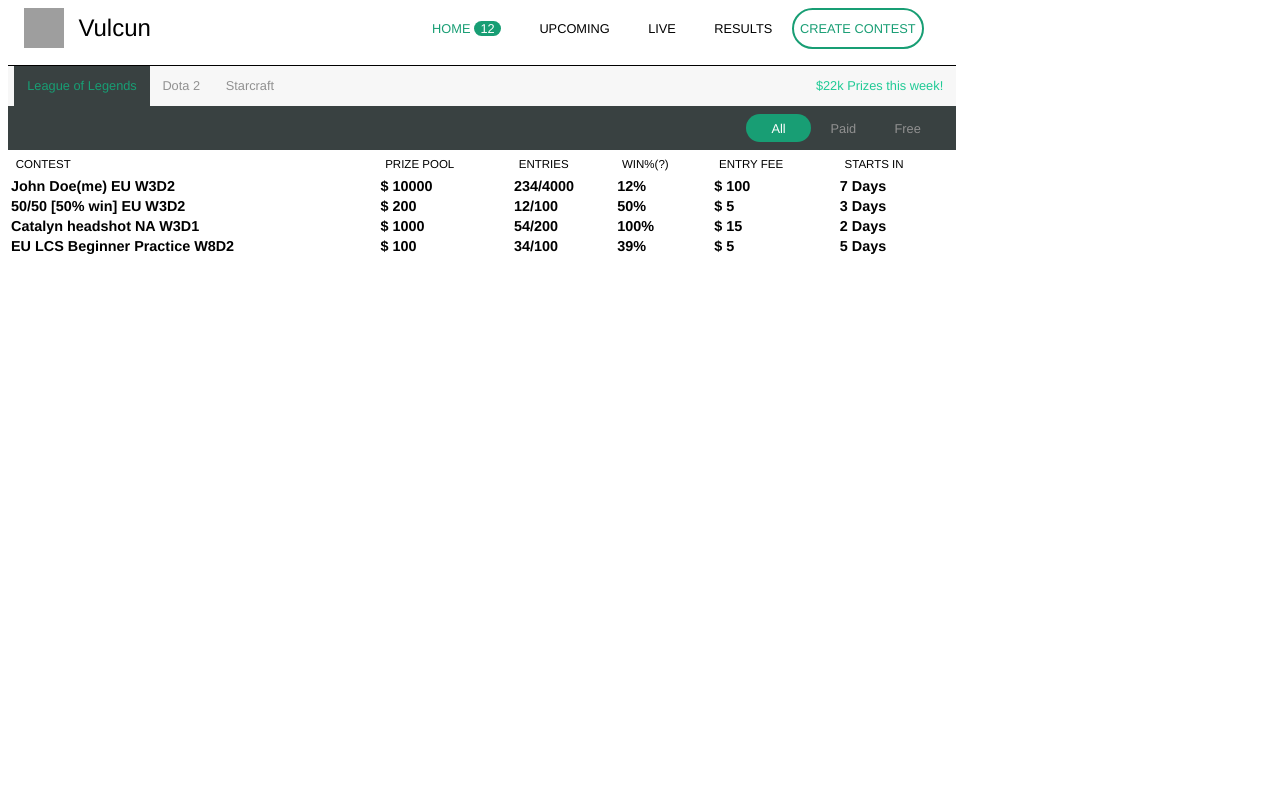
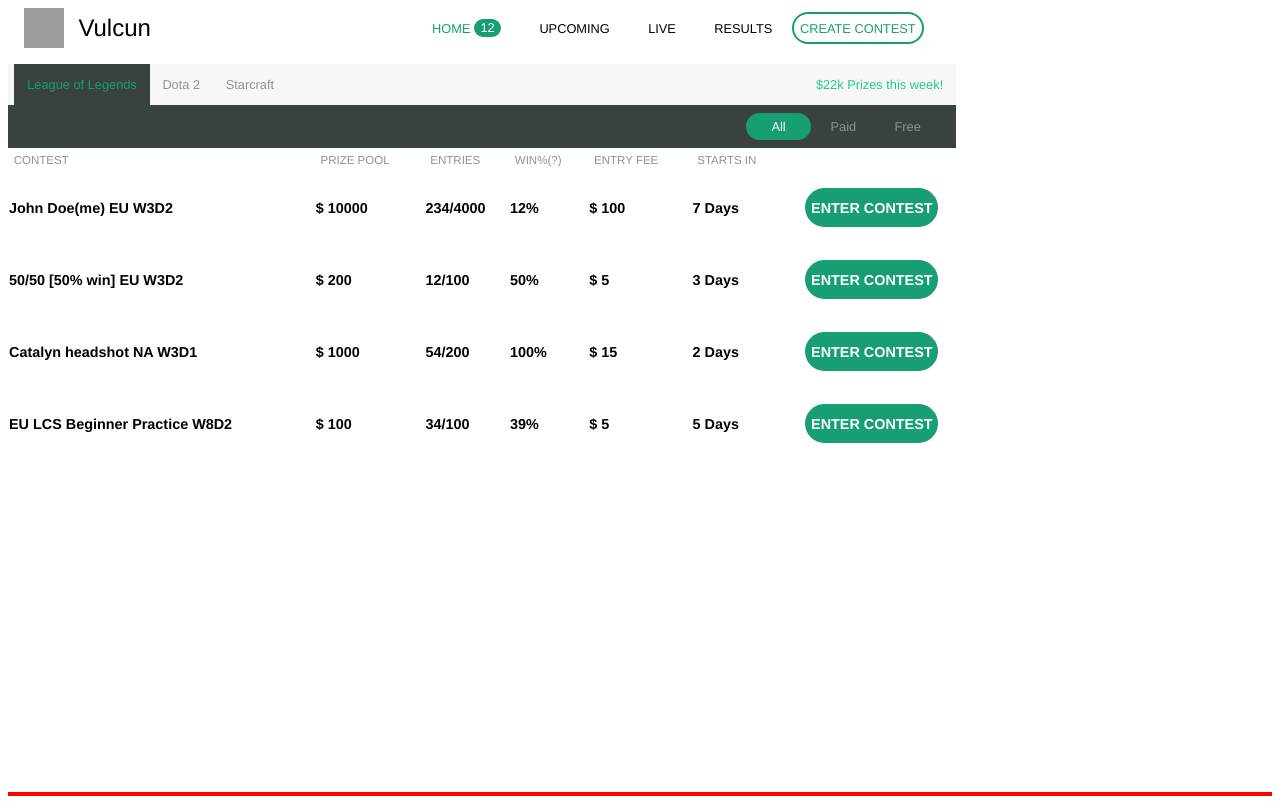
Before and after one commit to arnoyim/fantasy, a plain HTML site: page index.html in a window 1280 px wide. Drawn offline with nearby package versions, Linux system fonts and the light colour scheme; grey boxes are pictures that could not be loaded.

Commit message:
Intermediate commit.

```diff
--- a/src/js/main.js
+++ b/src/js/main.js
@@ -28,11 +28,12 @@ $(function() {
 		var entryFee = dataInfo.entry_fee;
 		var win = dataInfo.win;
 		var row = $('<tr></tr>').addClass('row').html('<td>' + name + '</td>' +
-																 '<td>' + '$ ' +  prize + '</td>' +
-																 '<td>' + entries + '/' + maxEntries + '</td>' +
-																 '<td>' + win + '%' + '</td>' +
-																 '<td>' + '$ ' + entryFee + '</td>' +
-																 '<td>' + diffDays + ' Days' + '</td>');
+			 '<td>' + '$ ' +  prize + '</td>' +
+			 '<td>' + entries + '/' + maxEntries + '</td>' +
+			 '<td>' + win + '%' + '</td>' +
+			 '<td>' + '$ ' + entryFee + '</td>' +
+			 '<td>' + diffDays + ' Days' + '</td>' +
+			 '<td>' + '<p class="enter">' +'ENTER CONTEST' + '</p>' + '</td>');
 		table.append(row);
 	};
 
--- a/style.scss
+++ b/style.scss
@@ -1,15 +1,8 @@
 body, html {
 	font-family:"Helvetica Neue",Helvetica,Arial,sans-serif;
 }
-
-/**
- * So that we can set padding on things with 100% width.
- */
-@mixin borderbox() {
-    box-sizing: border-box;
-    -ms-box-sizing: border-box;
-    -moz-box-sizing: border-box;
-    -webkit-box-sizing: border-box;
+table {
+	border-spacing: 0;
 }
 
 
@@ -17,43 +10,41 @@ body, html {
  * Default app styling.
  */
 #app{
-	@include borderbox();
 	height: 100%;
 	width: 75%;
 	/**
  	 * Header styling.
  	 */
 	.header {
+		display: inline-table;
 		max-height: 3em;
-		display: inline-table;
+		padding: 0 0 1em;
 		width: 100%;
-		padding: 0 0 1em;
-		border-bottom: 1px solid black;
 		.navigation {
+			display: table-cell;
+			font-size: 0.8em;
 			list-style: none;
-			display: table-cell;
+			padding: 0 0 0 20em;
 			vertical-align: middle;
-			font-size: 0.8em;
-			padding: 0 0 0 20em;
 			li {
 				padding: 0 1.5em;
 				display: table-cell;
 				p {
-					display: inline-block;
 					background-color:#189e74;
 					border-radius: 2em;
 					color: #ffffff;
-					padding: 0 0.5em;
+					display: inline;
+					padding: 0.1em 0.5em;
 				}
 			}
 			li.notify {
 				color: #189e74;
 			}
 			li.selected {
+				border-radius: 2em;
+				border: 2px solid #189e74;
+				color: #189e74;
 				padding: 0.5em;
-				border: 2px solid #189e74;
-				border-radius: 2em;
-				color: #189e74;
 			}
 		}
 		.vulcun {
@@ -67,63 +58,63 @@ body, html {
 			p {
 				display:table-cell;
 				font-size: 1.5em;
+				margin:0;
 				padding: 0 0 0 0.6em;
-				margin:0;
 				vertical-align: middle;
 			}
 		}
 	}
 	.games {
+		background-color: #f7f7f7;
+		display: inline-table;
+		font-size: 0.8em;
 		width: 100%;
-		display: inline-table;
-		background-color: #f7f7f7;
-		font-size: 0.8em;
 		ul {
 			margin: 0 0 0 0.5em;
 			padding: 0;
 			li {
 				color: #919191;
 				display: table-cell;
+				list-style: none;
 				padding: 1em 1em;
-				list-style: none;
 				vertical-align: middle;
 			}
 			li.selected {
 				background-color: #394141;
+				color: #189e74;
 				height: 100%;
-				color: #189e74;
 			}
 		}
 		p {
+			color: #1fca95;
 			display: table-cell;
 			margin: 0;
 			padding: 0 1em;
 			text-align: right;
-			color: #1fca95;
 			vertical-align: middle;
 		}
 	}
 	.price {
+		background-color: #394141;
+		display: inline-table;
 		width: 100%;
-		display: inline-table;
-		background-color: #394141;
 		ul {
+			float: right;
 			margin: 0 0 0 0.5em;
 			padding: 0.5em 1em;
-			float: right;
 			li {
 				color: #919191;
 				display: table-cell;
+				font-size: 0.8em;
 				list-style: none;
 				padding: 0 1.5em;
 				vertical-align: middle;
-				font-size: 0.8em;
 			}
-			li.selected {
+			.selected {
 				background-color: #189e74;
-				padding: 0.5em 2em;
 				border-radius: 2em;
 				color: #ffffff;
+				padding: 0.5em 2em;
 			}
 		}
 	}
@@ -131,17 +122,38 @@ body, html {
 		#contests {
 			width: 100%;
 			th {
+				color: #919191;
 				font-size: 0.8em;
 				font-weight: 400;
+				padding: 0.5em;
 				text-align: left;
-				padding: 0.5em;
 			}
 			tr {
+				border-bottom: 1em solid #919191;
 				font-size: 0.9em;
 				font-weight: 700;
+				padding: 1em 0.5em;
 				text-align: left;
-				padding: 0.5em;
+			}
+			.row {
+				height:5em;
+			}
+			.highlighted {
+				background-color: #E8FBF5;
+			}
+			.enter {
+				background-color: #189E74;
+			  	background-color: #189E74;
+			  	border-radius: 3em;
+			  	color: #ffffff;
+			  	margin: auto;
+			  	padding: 0.8em 0;
+			  	text-align: center;
+			  	width: 80%;
 			}
 		}
 	}
 }
+#chat {
+	border: 2px solid red;
+}
```
Also changed, not shown: src/css/main.css.
